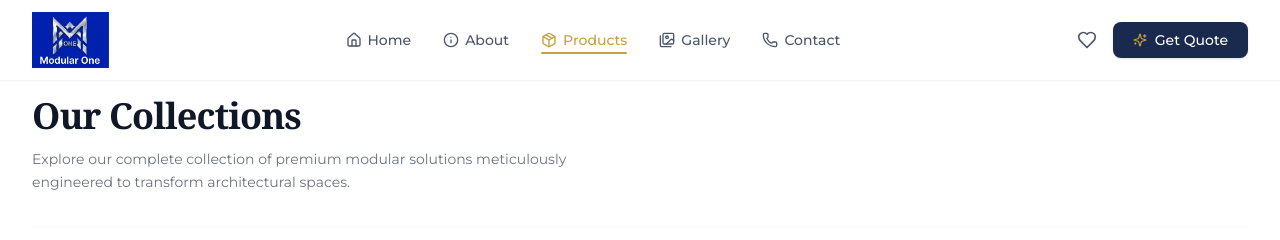
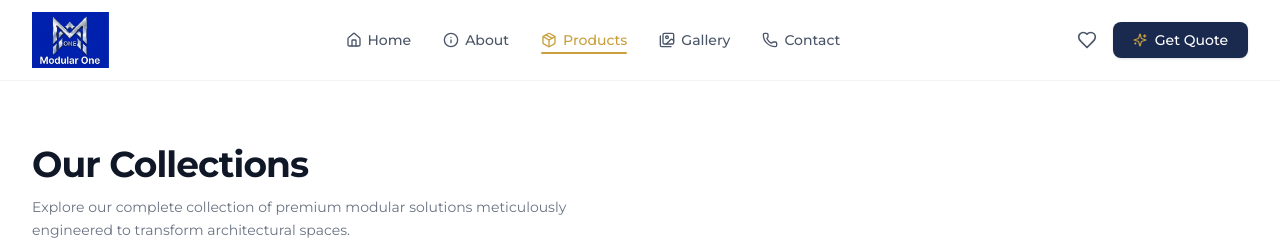
Before and after one commit to Ujjwal-bytes/modularone, a React (Vite) app: page /products in a window 1280 px wide. Shown: the top 240 px of the page. Built offline with nearby package versions, Linux system fonts and the light colour scheme; the HTML template or start-up script is replaced by a standard one.

Commit message:
updatde facvicon

```diff
--- a/index.html
+++ b/index.html
@@ -2,7 +2,8 @@
 <html lang="en">
   <head>
     <meta charset="UTF-8" />
-    <link rel="icon" type="image/svg+xml" href="/vite.svg" />
+    <!-- <link rel="icon" type="image/svg+xml" href="/vite.svg" /> -->
+    <link rel="icon" type="image/png" sizes="32x32" href="/logo.png">
     <meta name="viewport" content="width=device-width, initial-scale=1.0" />
     <title>Modular One | Premium Modular Solutions</title>
     <!-- Google Fonts Preconnect -->
--- a/src/pages/ProductDetail.jsx
+++ b/src/pages/ProductDetail.jsx
@@ -71,7 +71,7 @@ export default function ProductDetail() {
         <meta name="description" content={product.name} />
       </Helmet>
 
-      <div className="max-w-7xl mx-auto px-4 sm:px-6 lg:px-8 py-12">
+      <div className="max-w-7xl mx-auto px-4 sm:px-6 lg:px-8 py-24">
         {/* Back Button */}
         <button
           onClick={() => navigate(-1)}
--- a/src/pages/Products.jsx
+++ b/src/pages/Products.jsx
@@ -135,7 +135,7 @@ export default function Products() {
         <meta name="description" content="Browse our complete collection of premium modular kitchens, wardrobes, office interiors, and more." />
       </Helmet>
 
-      <div className="max-w-7xl mx-auto px-4 sm:px-6 lg:px-8 py-12">
+      <div className="max-w-7xl mx-auto px-4 sm:px-6 lg:px-8 py-24">
 
         {/* Editorial Heading Panel */}
         <motion.div
@@ -146,7 +146,7 @@ export default function Products() {
         >
           <motion.h1
             variants={staggerItem}
-            className="text-4xl font-serif font-bold text-gray-900 tracking-tight mb-3 mt-12"
+            className="text-4xl  font-bold text-gray-900 tracking-tight mb-3 mt-12"
           >
             Our Collections
           </motion.h1>
```
